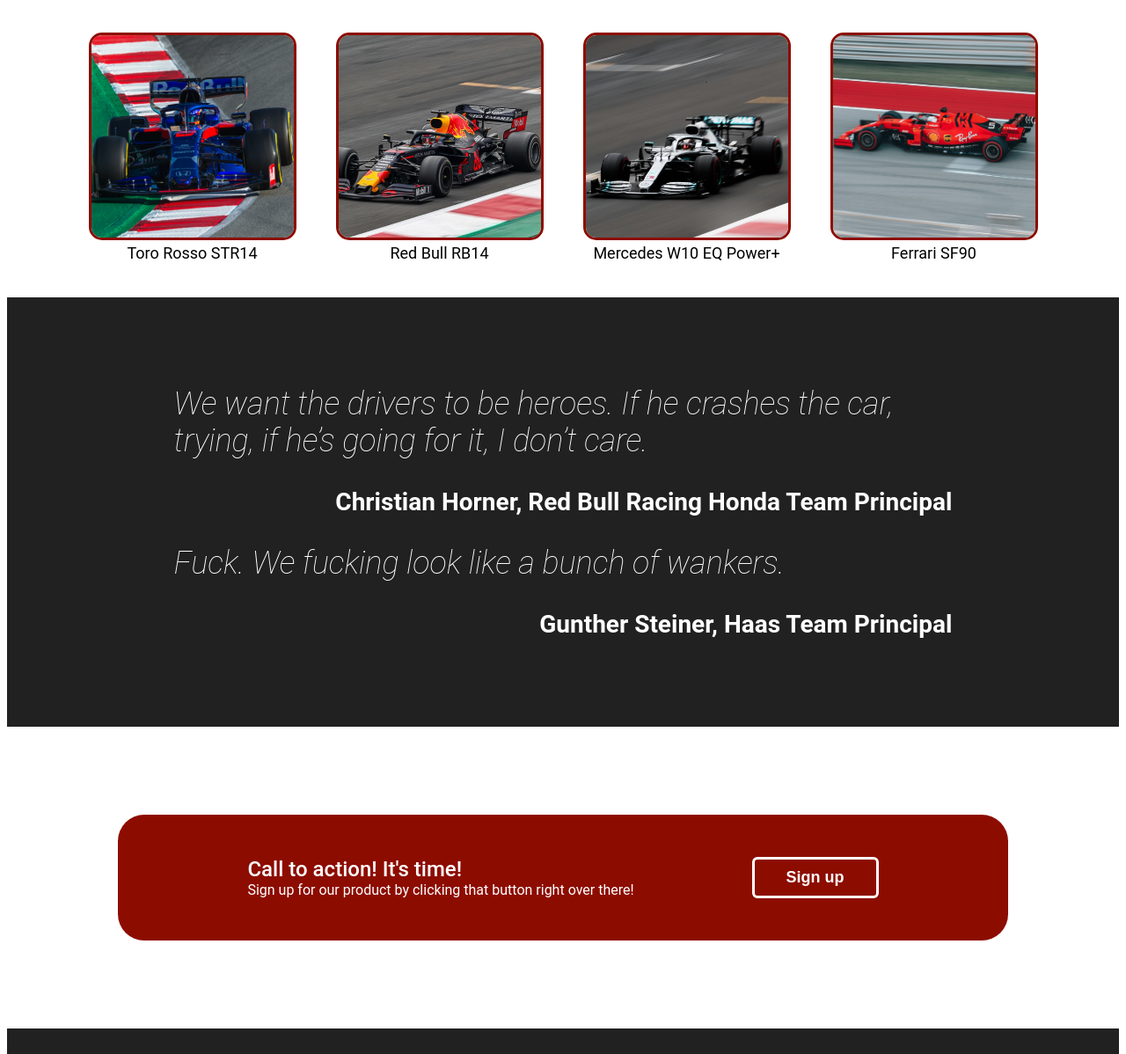
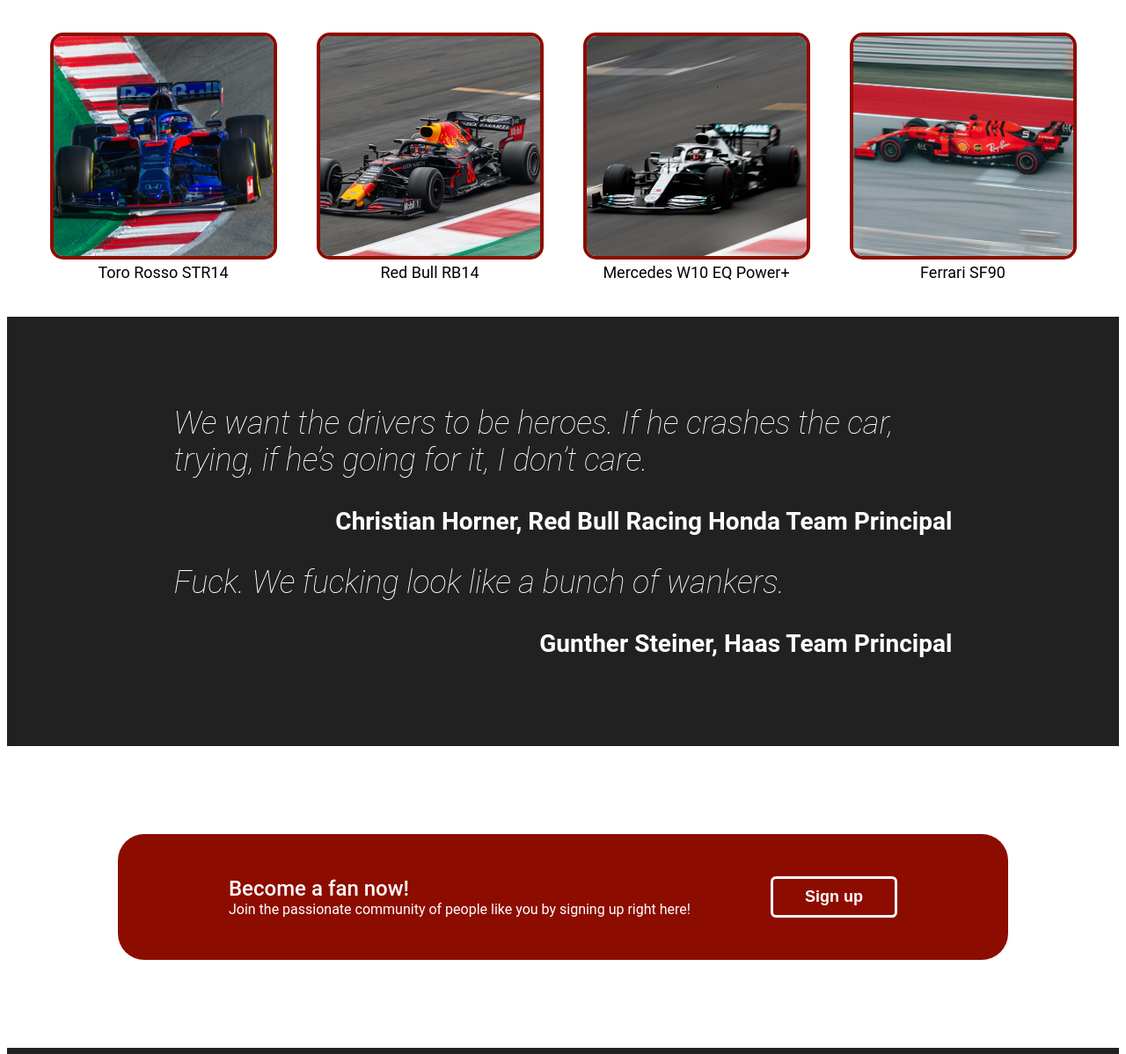
Before and after one commit to thewhitehaven04/Project_Landing_Page, a plain HTML site: page index.html in a window 1280 px wide. Shown: the part 679-1877 px from the top of the page at 88% size. Drawn offline with Linux system fonts and the light colour scheme.

Commit message:
final fixes

```diff
--- a/css/style.css
+++ b/css/style.css
@@ -132,9 +132,9 @@ body {
 }
 
 .image__rounded {
-  border: 3px solid var(--f1-brand-color);
+  border: 4px solid var(--f1-brand-color);
   border-radius: 15px;
-  height: 230px;
+  height: 250px;
   width: auto;
 }
 
--- a/index.html
+++ b/index.html
@@ -23,7 +23,7 @@
             >F1 TV</a
           >
           <a class="header__links__coloured" href="https://www.fia.com"
-            >FIA website</a
+            >FIA Website</a
           >
         </div>
       </div>
@@ -104,10 +104,10 @@
     </div>
     <div class="signup-form">
       <div class="signup-form__text">
-        <span id="signup-form__text__header">Call to action! It's time!</span>
+        <span id="signup-form__text__header">Become a fan now!</span>
         <span id="signup-form__text__caption"
-          >Sign up for our product by clicking that button right over
-          there!</span
+          >Join the passionate community of people like you by signing up right
+          here!</span
         >
       </div>
       <button id="signup-form__button">Sign up</button>
```
